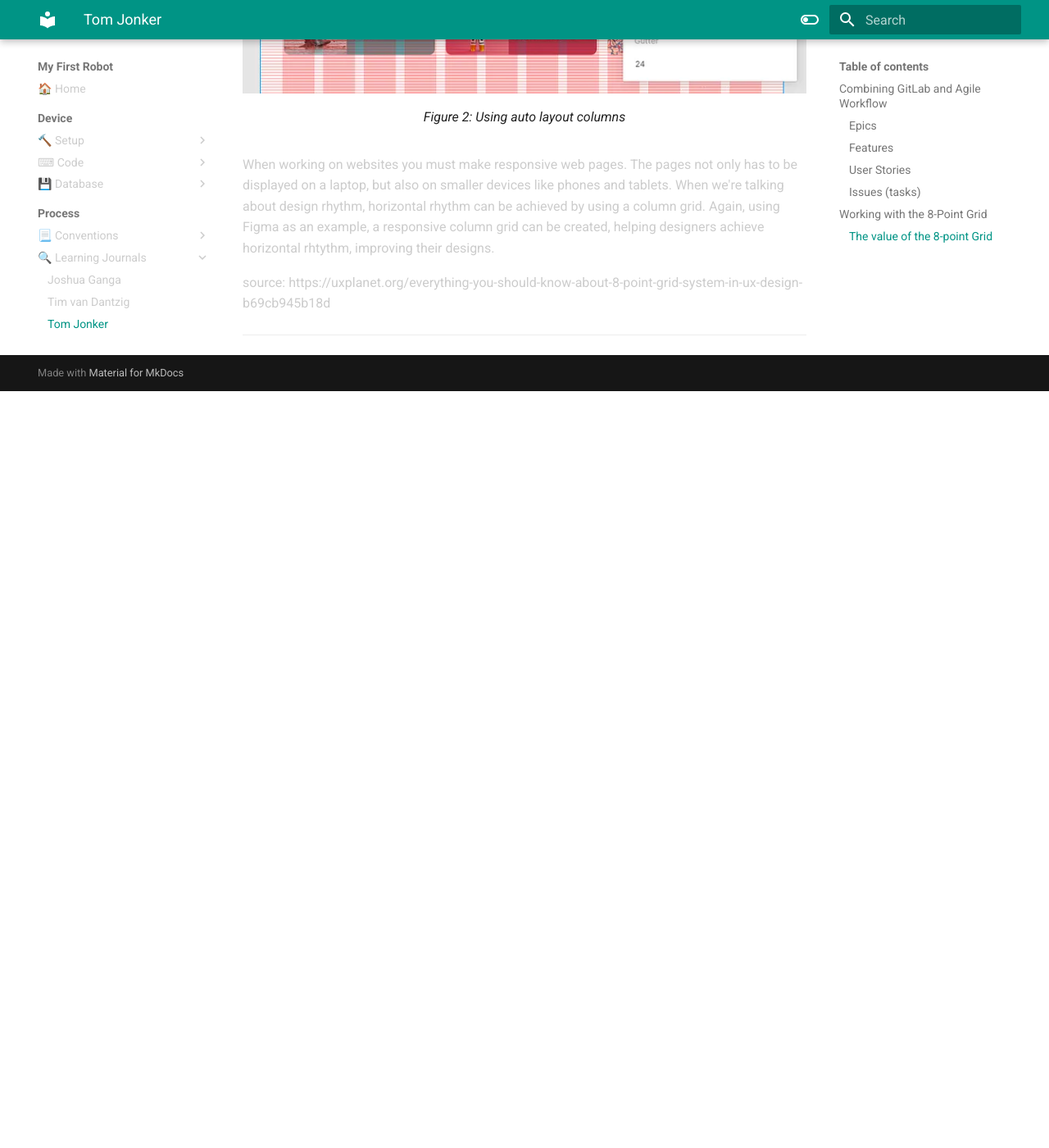
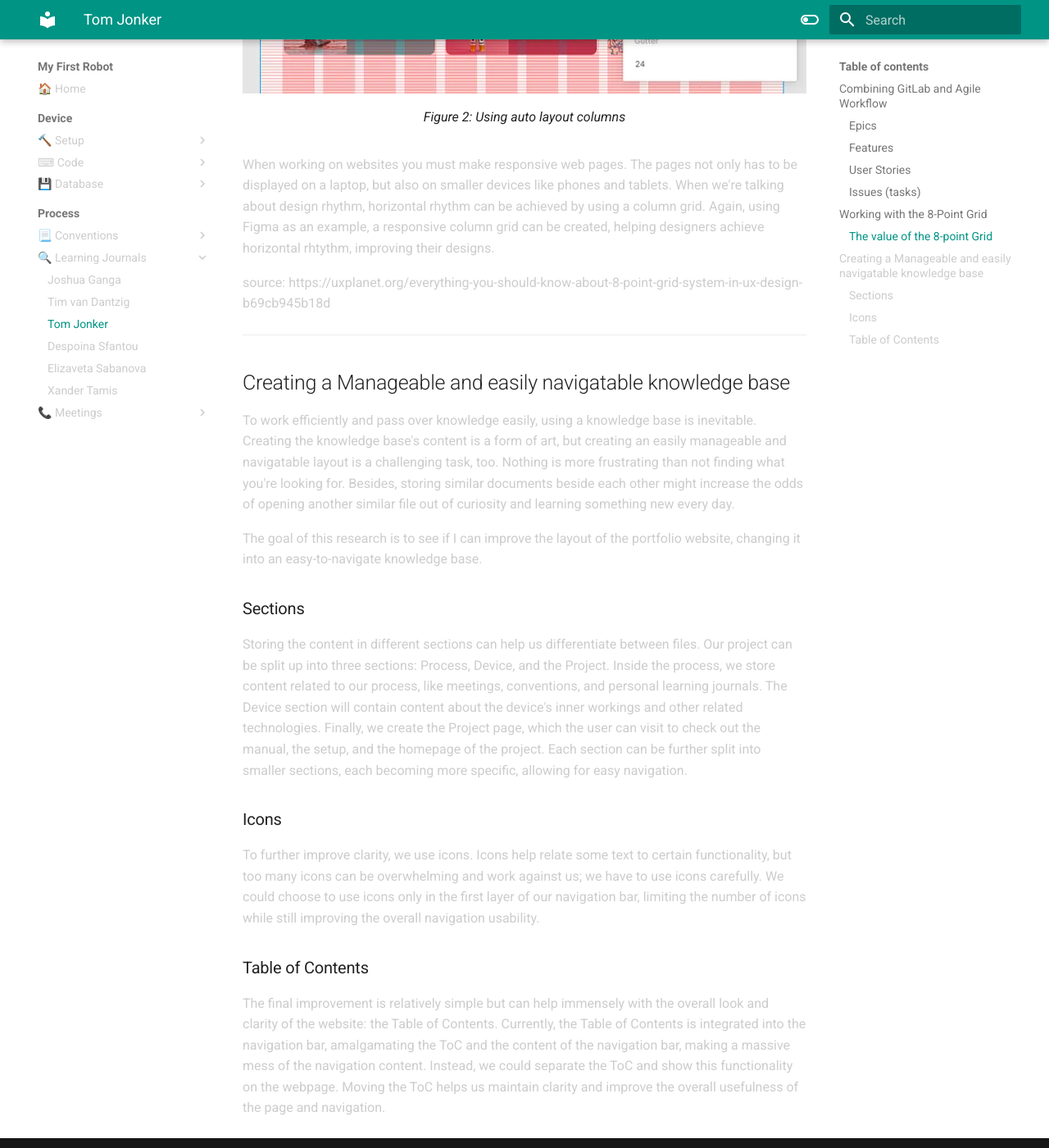
Before and after one commit to VioletHarmon2002/MyFirstRobot, an MkDocs documentation site: the page built from docs/Process/Learning Journals/tom.md, in a window 1280 px wide and 1400 px high, scrolled down 2937 px. Shown: the whole window at 82% size. Built offline with MkDocs 1.6.1 and Material for MkDocs 9.7.7, drawn with Linux system fonts in a browser that asks for light colours; before the commit the page ends 3414 px from its top, so only the background shows below that.

Commit message:
Wrote a Learning story

```diff
--- a/docs/Process/Learning Journals/tom.md
+++ b/docs/Process/Learning Journals/tom.md
@@ -61,3 +61,18 @@
 source: https://uxplanet.org/everything-you-should-know-about-8-point-grid-system-in-ux-design-b69cb945b18d
 
 ---
+
+## Creating a Manageable and easily navigatable knowledge base
+To work efficiently and pass over knowledge easily, using a knowledge base is inevitable. Creating the knowledge base's content is a form of art, but creating an easily manageable and navigatable layout is a challenging task, too. Nothing is more frustrating than not finding what you're looking for. Besides, storing similar documents beside each other might increase the odds of opening another similar file out of curiosity and learning something new every day.
+
+The goal of this research is to see if I can improve the layout of the portfolio website, changing it into an easy-to-navigate knowledge base.
+
+### Sections
+Storing the content in different sections can help us differentiate between files. Our project can be split up into three sections: Process, Device, and the Project. Inside the process, we store content related to our process, like meetings, conventions, and personal learning journals. The Device section will contain content about the device's inner workings and other related technologies. Finally, we create the Project page, which the user can visit to check out the manual, the setup, and the homepage of the project. Each section can be further split into smaller sections, each becoming more specific, allowing for easy navigation.
+
+### Icons
+To further improve clarity, we use icons. Icons help relate some text to certain functionality, but too many icons can be overwhelming and work against us; we have to use icons carefully.
+We could choose to use icons only in the first layer of our navigation bar, limiting the number of icons while still improving the overall navigation usability.
+
+### Table of Contents
+The final improvement is relatively simple but can help immensely with the overall look and clarity of the website: the Table of Contents. Currently, the Table of Contents is integrated into the navigation bar, amalgamating the ToC and the content of the navigation bar, making a massive mess of the navigation content. Instead, we could separate the ToC and show this functionality on the webpage. Moving the ToC helps us maintain clarity and improve the overall usefulness of the page and navigation.
```
